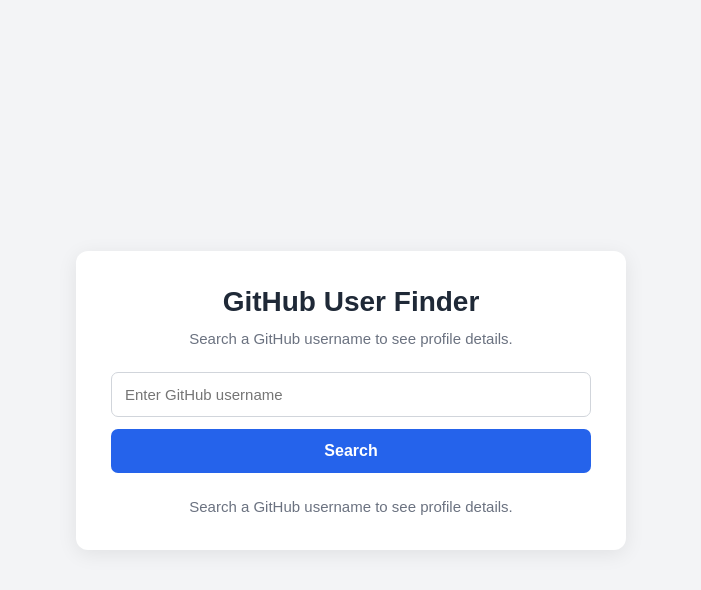
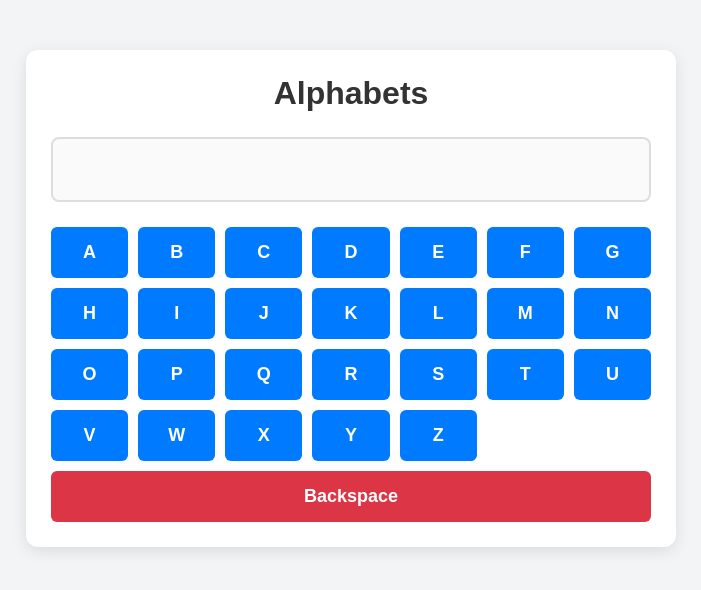
Before and after one commit to Appa45/Assignment7, a React (Vite) app in the folder random-joke-app/: page / in a window 1280 px wide. Shown: the top 590 px of the page, without its empty margins (289-990 px from the left). Built offline with nearby package versions, Linux system fonts and the light colour scheme.

Commit message:
change in project

```diff
--- a/random-joke-app/index.html
+++ b/random-joke-app/index.html
@@ -6,9 +6,9 @@
     <meta name="viewport" content="width=device-width, initial-scale=1.0" />
     <meta
       name="description"
-      content="Student Entry Form - Add and manage student details."
+      content="Alphabets Application with interactive alphabet keys and backspace functionality."
     />
-    <title>Student Entry Form</title>
+    <title>Alphabets Application</title>
   </head>
   <body>
     <div id="root"></div>
--- a/random-joke-app/src/App.css
+++ b/random-joke-app/src/App.css
@@ -1,184 +1,83 @@
 
-.app-container {
-  min-height: 100vh;
-  width: 100%;
-  display: flex;
-  justify-content: center;
-  align-items: center;
-  padding: 20px;
+* {
+  box-sizing: border-box;
 }
 
-.main-content {
-  width: 100%;
-  max-width: 550px;
-  margin: auto;
+body {
+  margin: 0;
+  font-family: Arial, sans-serif;
+  background: #f4f6f9;
 }
 
-.search-card {
-  width: 100%;
-  padding: 35px;
-  background: #ffffff;
+.container {
+  width: 90%;
+  max-width: 650px;
+  margin: 50px auto;
+  padding: 25px;
+  text-align: center;
+  background: white;
   border-radius: 12px;
-  box-shadow: 0 4px 20px rgba(0, 0, 0, 0.08);
-  text-align: center;
+  box-shadow: 0 4px 15px rgba(0, 0, 0, 0.1);
 }
 
-.search-card h1 {
-  font-size: 28px;
-  color: #1f2937;
-  margin-bottom: 12px;
-}
-
-.subtitle {
-  font-size: 15px;
-  color: #6b7280;
+h1 {
+  color: #333;
   margin-bottom: 25px;
 }
 
-.search-card form {
-  display: flex;
-  flex-direction: column;
-  gap: 12px;
-}
-
-.search-card input {
-  width: 100%;
-  padding: 13px;
-  border: 1px solid #d1d5db;
-  border-radius: 7px;
-  font-size: 15px;
-  outline: none;
-}
-
-.search-card input:focus {
-  border-color: #2563eb;
-}
-
-.search-card button {
-  width: 100%;
-  padding: 13px;
-  background: #2563eb;
-  color: #ffffff;
-  border: none;
-  border-radius: 7px;
-  font-size: 16px;
-  font-weight: 600;
-  cursor: pointer;
-}
-
-.search-card button:hover {
-  background: #1d4ed8;
-}
-
-.search-card button:disabled {
-  opacity: 0.7;
-  cursor: not-allowed;
-}
-
-.empty-message {
-  margin-top: 25px;
-  color: #6b7280;
-  font-size: 15px;
-}
-
-.error-message {
-  margin-top: 20px;
-  padding: 12px;
-  background: #fee2e2;
-  color: #b91c1c;
-  border-radius: 7px;
-  font-size: 14px;
-}
-
-.loading-message {
-  margin-top: 20px;
-  color: #2563eb;
-}
-
-.user-card {
-  margin-top: 25px;
-  padding-top: 25px;
-  border-top: 1px solid #e5e7eb;
-}
-
-.user-avatar {
-  width: 100px;
-  height: 100px;
-  border-radius: 50%;
-  object-fit: cover;
-  margin-bottom: 15px;
-}
-
-.user-card h2 {
-  font-size: 23px;
-  color: #1f2937;
-  margin-bottom: 5px;
-}
-
-.username {
-  color: #2563eb;
-  margin-bottom: 15px;
-}
-
-.user-bio,
-.user-location,
-.user-company,
-.user-blog {
-  color: #4b5563;
-  font-size: 14px;
-  margin: 10px 0;
-}
-
-.user-blog a {
-  color: #2563eb;
+.output {
+  min-height: 65px;
+  padding: 15px;
+  margin-bottom: 25px;
+  border: 2px solid #ddd;
+  border-radius: 8px;
+  background: #fafafa;
+  font-size: 24px;
+  font-weight: bold;
   overflow-wrap: anywhere;
 }
 
-.user-details {
+.keyboard {
   display: grid;
-  grid-template-columns: repeat(3, 1fr);
+  grid-template-columns: repeat(7, 1fr);
   gap: 10px;
-  margin: 20px 0;
 }
 
-.detail-item {
-  display: flex;
-  flex-direction: column;
-  gap: 7px;
-  padding: 14px 5px;
-  background: #f3f4f6;
-  border-radius: 7px;
+.key {
+  padding: 15px 10px;
+  border: none;
+  border-radius: 6px;
+  background: #007bff;
+  color: white;
+  font-size: 18px;
+  font-weight: bold;
+  cursor: pointer;
+  transition: 0.2s;
 }
 
-.detail-item strong {
-  font-size: 20px;
-  color: #1f2937;
+.key:hover {
+  background: #0056b3;
 }
 
-.detail-item span {
-  color: #6b7280;
-  font-size: 12px;
+.key:active {
+  transform: scale(0.95);
 }
 
-.profile-link {
-  display: inline-block;
-  padding: 11px 20px;
-  background: #2563eb;
-  color: #ffffff;
-  text-decoration: none;
-  border-radius: 7px;
+.backspace {
+  grid-column: span 7;
+  background: #dc3545;
 }
 
-.profile-link:hover {
-  background: #1d4ed8;
+.backspace:hover {
+  background: #b02a37;
 }
 
-@media (max-width: 600px) {
-  .search-card {
-    padding: 24px 18px;
+@media (max-width: 480px) {
+  .keyboard {
+    grid-template-columns: repeat(5, 1fr);
   }
 
-  .search-card h1 {
-    font-size: 24px;
+  .backspace {
+    grid-column: span 5;
   }
 }
--- a/random-joke-app/src/App.jsx
+++ b/random-joke-app/src/App.jsx
@@ -2,187 +2,47 @@
 import React, { useState } from "react";
 import "./App.css";
 
-function App() {
-  const [username, setUsername] = useState("");
-  const [user, setUser] = useState(null);
-  const [error, setError] = useState("");
-  const [loading, setLoading] = useState(false);
+const App = () => {
+  const [output, setOutput] = useState("");
 
-  const handleSearch = async (event) => {
-    event.preventDefault();
+  const alphabets = "ABCDEFGHIJKLMNOPQRSTUVWXYZ".split("");
 
-    const searchUsername = username.trim();
+  const handleAlphabetClick = (letter) => {
+    setOutput((prev) => prev + letter);
+  };
 
-    // Validate empty username
-    if (!searchUsername) {
-      setUser(null);
-      setError("Please enter a GitHub username.");
-      return;
-    }
-
-    setLoading(true);
-    setError("");
-    setUser(null);
-
-    try {
-      const response = await fetch(
-        `https://api.github.com/users/${encodeURIComponent(searchUsername)}`
-      );
-
-      if (response.status === 404) {
-        throw new Error("User not found.");
-      }
-
-      if (!response.ok) {
-        throw new Error("Something went wrong. Please try again.");
-      }
-
-      const data = await response.json();
-
-      setUser(data);
-    } catch (err) {
-      setError(err.message || "Unable to fetch user details.");
-    } finally {
-      setLoading(false);
-    }
+  const handleBackspace = () => {
+    setOutput((prev) => prev.slice(0, -1));
   };
 
   return (
-    <div className="app-container">
-      <main className="main-content">
-        <section className="search-card">
+    <div className="container">
+      <h1>Alphabets</h1>
 
-          {/* Application Heading */}
-          <h1>GitHub User Finder</h1>
+      <div className="output">
+        {output}
+      </div>
 
-          {/* Exact subtitle required by Cypress */}
-          <p className="subtitle">
-            Search a GitHub username to see profile details.
-          </p>
+      <div className="keyboard">
+        {alphabets.map((letter) => (
+          <button
+            key={letter}
+            className="key"
+            onClick={() => handleAlphabetClick(letter)}
+          >
+            {letter}
+          </button>
+        ))}
 
-          {/* Search Form */}
-          <form onSubmit={handleSearch}>
-            <input
-              type="text"
-              name="username"
-              placeholder="Enter GitHub username"
-              value={username}
-              onChange={(event) => setUsername(event.target.value)}
-            />
-
-            <button type="submit" disabled={loading}>
-              {loading ? "Searching..." : "Search"}
-            </button>
-          </form>
-
-          {/* Error Message */}
-          {error && (
-            <p className="error-message" role="alert">
-              {error}
-            </p>
-          )}
-
-          {/* Loading Message */}
-          {loading && (
-            <p className="loading-message">
-              Loading user details...
-            </p>
-          )}
-
-          {/* Initial Empty State */}
-          {!user && !error && !loading && (
-            <p className="empty-message">
-              Search a GitHub username to see profile details.
-            </p>
-          )}
-
-          {/* GitHub User Details */}
-          {user && (
-            <div className="user-card">
-
-              <img
-                src={user.avatar_url}
-                alt={`${user.login} avatar`}
-                className="user-avatar"
-              />
-
-              <h2>{user.name || user.login}</h2>
-
-              <p className="username">
-                @{user.login}
-              </p>
-
-              {user.bio && (
-                <p className="user-bio">{user.bio}</p>
-              )}
-
-              {/* Location - Required by Test Case 3 */}
-              {user.location && (
-                <p className="user-location">
-                  {user.location}
-                </p>
-              )}
-
-              {/* Company */}
-              {user.company && (
-                <p className="user-company">
-                  {user.company}
-                </p>
-              )}
-
-              {/* Blog */}
-              {user.blog && (
-                <p className="user-blog">
-                  <a
-                    href={
-                      user.blog.startsWith("http")
-                        ? user.blog
-                        : `https://${user.blog}`
-                    }
-                    target="_blank"
-                    rel="noreferrer"
-                  >
-                    {user.blog}
-                  </a>
-                </p>
-              )}
-
-              {/* GitHub Statistics */}
-              <div className="user-details">
-
-                <div className="detail-item">
-                  <strong>{user.public_repos}</strong>
-                  <span>Repositories</span>
-                </div>
-
-                <div className="detail-item">
-                  <strong>{user.followers}</strong>
-                  <span>Followers</span>
-                </div>
-
-                <div className="detail-item">
-                  <strong>{user.following}</strong>
-                  <span>Following</span>
-                </div>
-
-              </div>
-
-              <a
-                href={user.html_url}
-                target="_blank"
-                rel="noreferrer"
-                className="profile-link"
-              >
-                View GitHub Profile
-              </a>
-
-            </div>
-          )}
-
-        </section>
-      </main>
+        <button
+          className="key backspace"
+          onClick={handleBackspace}
+        >
+          Backspace
+        </button>
+      </div>
     </div>
   );
-}
+};
 
 export default App;
--- a/random-joke-app/src/styles.css
+++ b/random-joke-app/src/styles.css
@@ -1,3 +1,4 @@
+
 * {
   margin: 0;
   padding: 0;
@@ -12,4 +13,5 @@ body {
 
 #root {
   min-height: 100vh;
+  width: 100%;
 }
```
